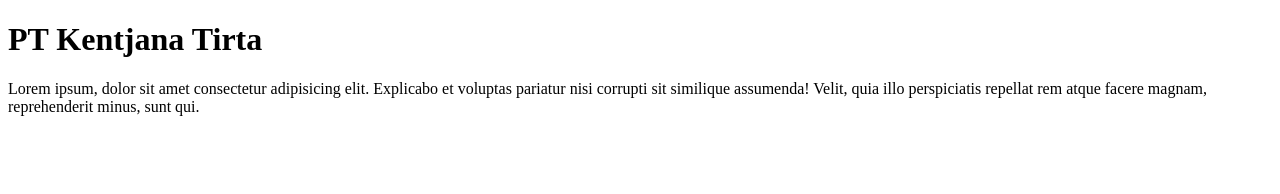
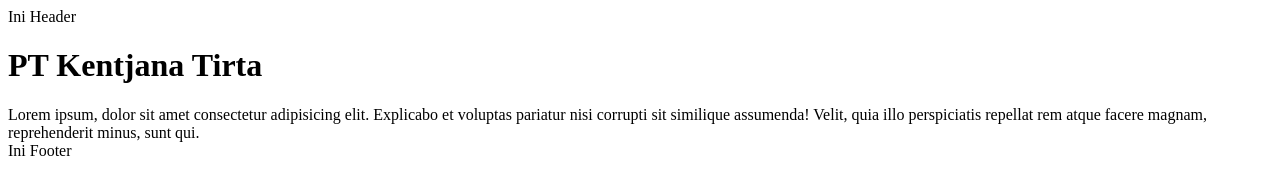
Before and after one commit to muliawannn777/Project1, a plain HTML site: page index.html in a window 1280 px wide. Drawn offline with Linux system fonts and the light colour scheme.

Commit message:
Membuat header dan footer

```diff
--- a/index.html
+++ b/index.html
@@ -7,8 +7,12 @@
 </head>
 <body>
 
+<header>Ini Header</header>
+
 <H1>PT Kentjana Tirta</H1>
 
 <div>Lorem ipsum, dolor sit amet consectetur adipisicing elit. Explicabo et voluptas pariatur nisi corrupti sit similique assumenda! Velit, quia illo perspiciatis repellat rem atque facere magnam, reprehenderit minus, sunt qui.</div>
+
+<footer>Ini Footer</footer>
 </body>
 </html>
```
